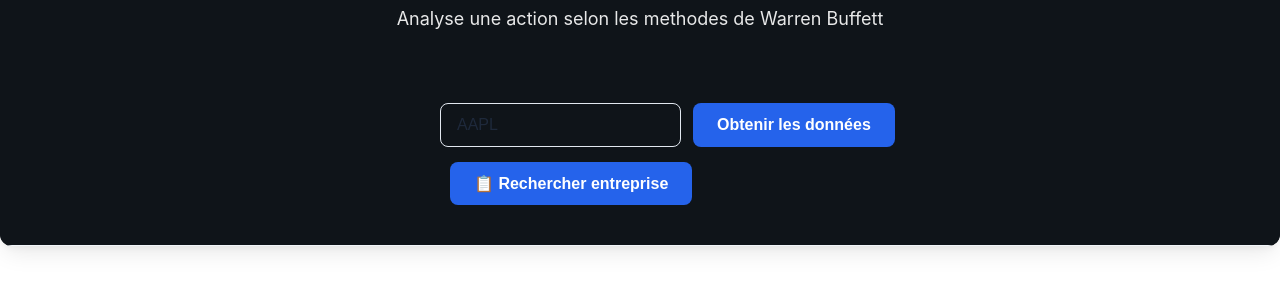
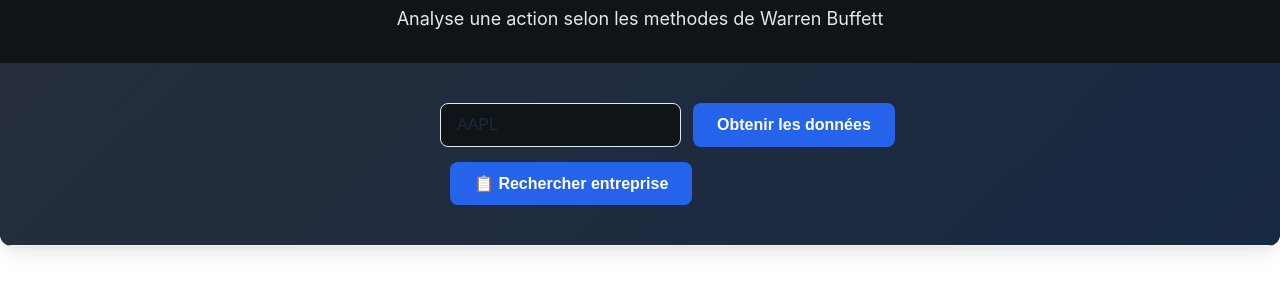
Before and after one commit to PaulineB29/API, a plain HTML site: page frontend/index.html in a window 1280 px wide. Shown: the part 141-432 px from the top of the page. Drawn offline with Linux system fonts and the light colour scheme.

Commit message:
Update styles.css

```diff
--- a/frontend/styles.css
+++ b/frontend/styles.css
@@ -65,7 +65,7 @@
 /* Search Section */
 .search-section {
     padding: 40px;
-    background: var(--surface);
+    background: linear-gradient(135deg, rgb(44 53 67 / 80%), rgb(23 40 67));
     border-bottom: 1px solid var(--border-light);
 }
 
```
